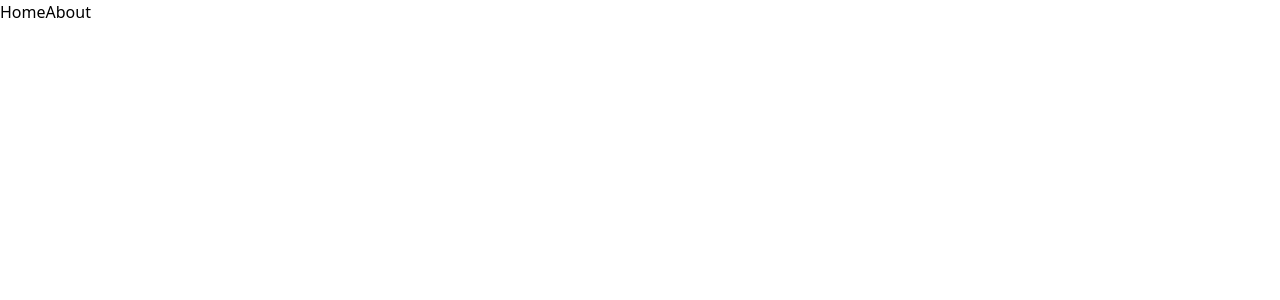
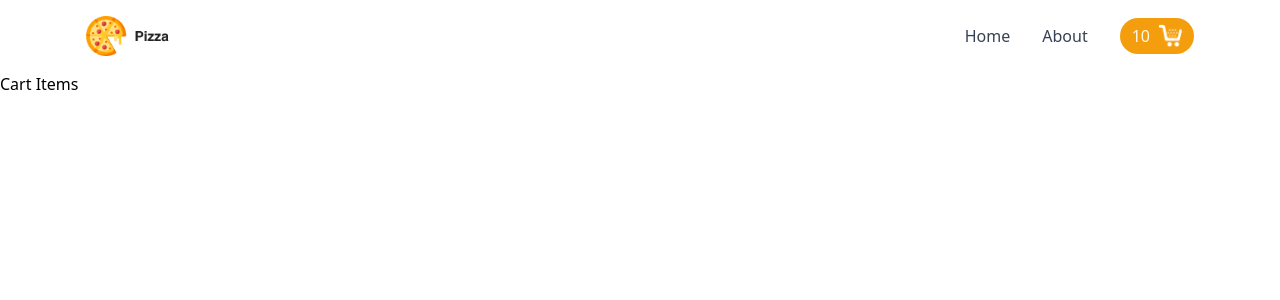
Before and after one commit to emmeiwhite/05-products-with-cart-features, a React (Vite) app: page /cart in a window 1280 px wide. Before the commit this address had no page. Shown: the top 300 px of the page. Built offline with nearby package versions, Linux system fonts and the light colour scheme.

Commit message:
shopping-cart-1.5 navigation ready

```diff
--- a/src/App.jsx
+++ b/src/App.jsx
@@ -2,6 +2,8 @@ import { BrowserRouter as Router, Routes, Route } from 'react-router-dom'
 import Navigation from './components/Navigation'
 import Home from './pages/Home'
 import About from './pages/About'
+import Products from './pages/Products'
+import Cart from './pages/Cart'
 
 function App() {
   return (
@@ -17,6 +19,16 @@ function App() {
           path="/about"
           element={<About />}
         />
+
+        <Route
+          path="/products"
+          element={<Products />}
+        />
+
+        <Route
+          path="/cart"
+          element={<Cart />}
+        />
       </Routes>
     </Router>
   )
--- a/src/components/Navigation.jsx
+++ b/src/components/Navigation.jsx
@@ -1,11 +1,51 @@
 import { Link } from 'react-router-dom'
+import logo from './../assets/logo.png'
+import cartIcon from './../assets/cart.png'
 
 const Navigation = () => {
   return (
-    <div>
-      <Link to="/">Home</Link>
-      <Link to="/about">About</Link>
-    </div>
+    <nav className="">
+      <div className="max-w-[1140px] mx-auto px-4 py-4 flex items-center justify-between">
+        {/* Logo */}
+        <Link to="/">
+          <img
+            src={logo}
+            alt="logo"
+            className="h-10"
+          />
+        </Link>
+
+        {/* Navigation Links */}
+        <ul className="flex items-center space-x-8">
+          <li>
+            <Link
+              to="/"
+              className="text-gray-700 hover:text-blue-600 transition">
+              Home
+            </Link>
+          </li>
+          <li>
+            <Link
+              to="/products"
+              className="text-gray-700 hover:text-blue-600 transition">
+              About
+            </Link>
+          </li>
+          <li>
+            <Link
+              to="/cart"
+              className="flex items-center gap-2 bg-[#f59E0D] rounded-[50px] px-3 py-1.5">
+              <span className="text-amber-50">10</span>
+              <img
+                src={cartIcon}
+                alt="cart icon"
+                className="h-6"
+              />
+            </Link>
+          </li>
+        </ul>
+      </div>
+    </nav>
   )
 }
 export default Navigation
--- /dev/null
+++ b/src/pages/Cart.jsx
@@ -0,0 +1,4 @@
+const Cart = () => {
+  return <div>Cart Items</div>
+}
+export default Cart
--- /dev/null
+++ b/src/pages/Products.jsx
@@ -0,0 +1,4 @@
+const Products = () => {
+  return <div>Products</div>
+}
+export default Products
```
